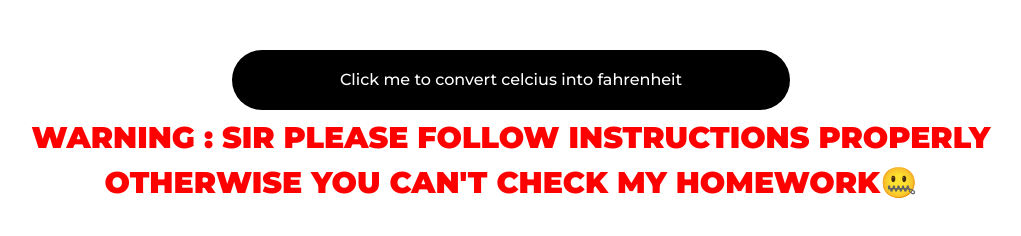
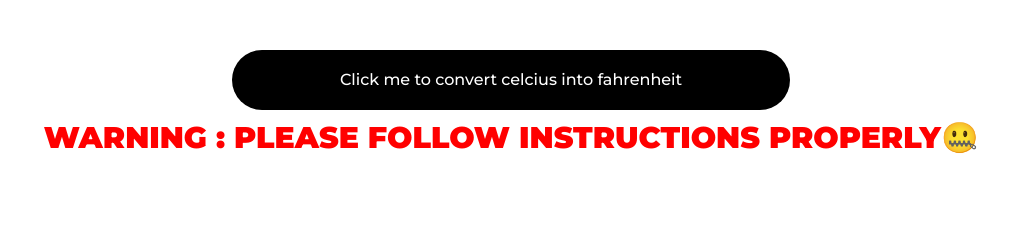
Before and after one commit to SadmanSalim/cel2fa, a plain HTML site: page index.html in a window 1280 px wide. Shown: the whole page, without its empty margins (129-1150 px from the left). Drawn offline with Linux system fonts and the light colour scheme.

Commit message:
Add files via upload

```diff
--- a/index.html
+++ b/index.html
@@ -12,8 +12,7 @@
 
     <div class="container text-center">
         <button class="col-6" id="pmt_btn">Click me to convert celcius into fahrenheit</button>
-        <p>WARNING : SIR PLEASE FOLLOW INSTRUCTIONS PROPERLY
-            <br>OTHERWISE YOU CAN'T CHECK MY HOMEWORK🤐
+        <p>WARNING : PLEASE FOLLOW INSTRUCTIONS PROPERLY🤐
         </p>
     </div>
 
```
